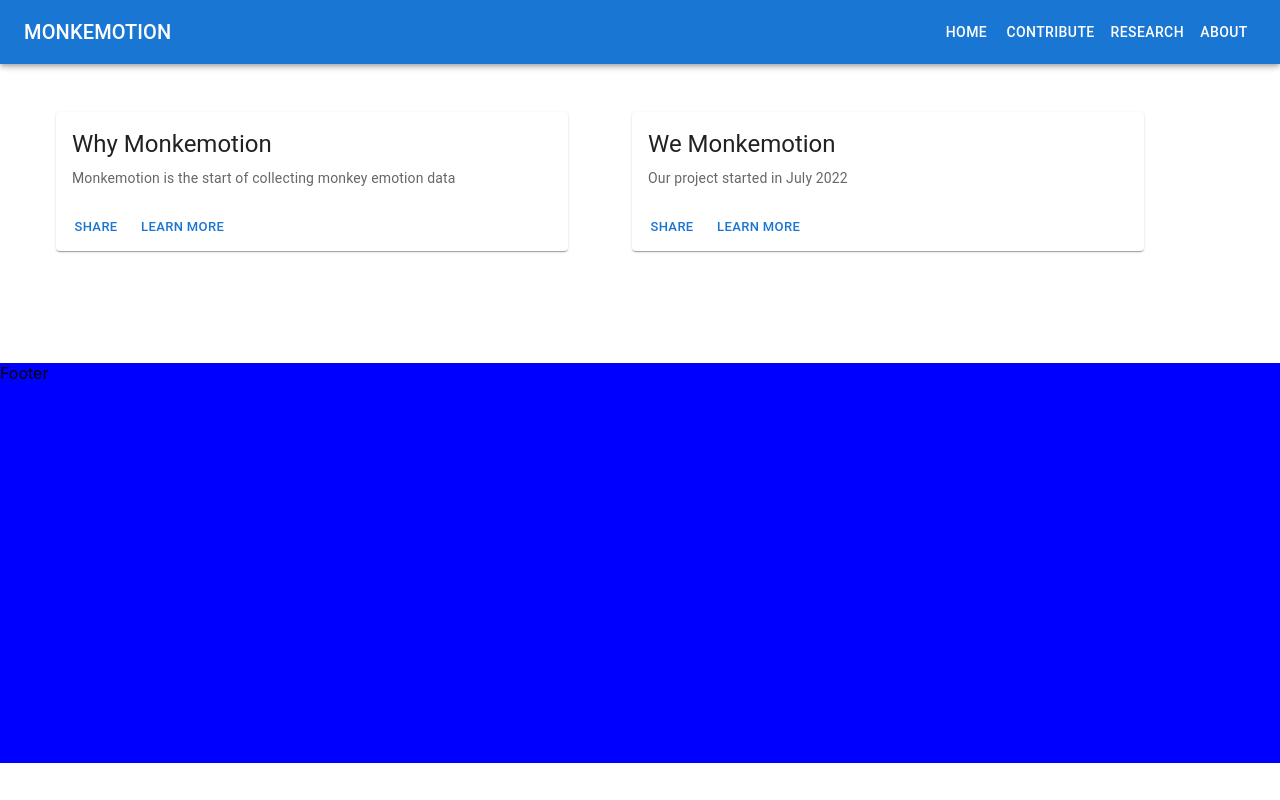
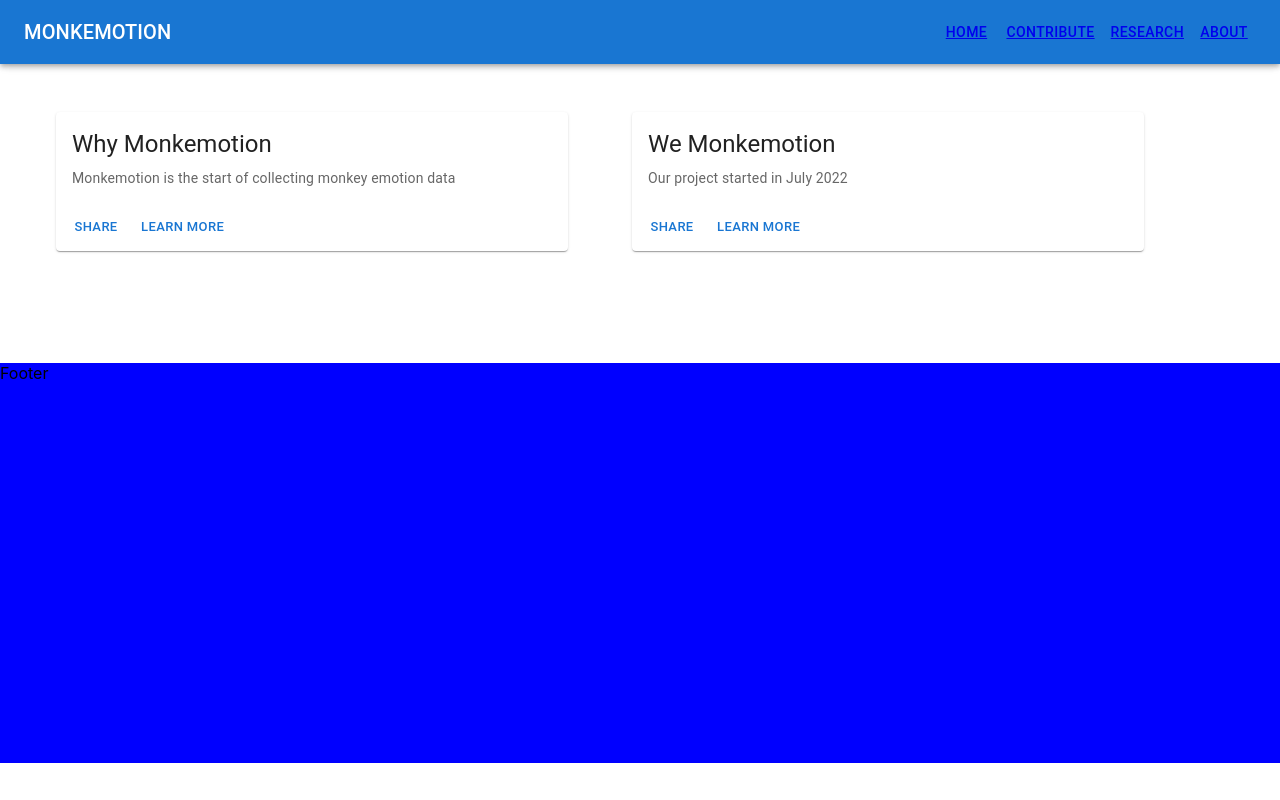
Before and after one commit to timkim0713/monkemotion, a React (Create React App) app: page / in a window 1280 px wide. Built offline with nearby package versions, Linux system fonts and the light colour scheme.

Commit message:
update navbar link

```diff
--- a/package.json
+++ b/package.json
@@ -12,6 +12,7 @@
     "@testing-library/user-event": "^13.5.0",
     "react": "^18.2.0",
     "react-dom": "^18.2.0",
+    "react-router-dom": "^6.3.0",
     "react-scripts": "5.0.1",
     "web-vitals": "^2.1.4"
   },
--- a/src/App.js
+++ b/src/App.js
@@ -2,13 +2,33 @@ import Navbar from "./Navbar.js"
 import Footer from "./Footer"
 import MainContent from "./MainContent"
 import { Container } from "@mui/system";
+import {
+  BrowserRouter,
+  Routes,
+  Route,
+} from "react-router-dom";
+
+import Home from "./pages/Home"
+import Contribute from "./pages/Contribute"
+import Research from "./pages/Research"
+import About from "./pages/About"
+
 
 function App() {
   return (
     <>
       <Navbar></Navbar>
       <Container sx={{ mt: 10, mb: 10 }}>
-        <MainContent></MainContent>
+
+        <Routes>
+          <Route path="/" element={<Home />} />
+          <Route path="research" element={<Research />} />
+          <Route path="contribute" element={<Contribute />} />
+          <Route path="about" element={<About />} />
+
+        </Routes>
+
+
       </Container>
       <Footer></Footer>
     </>
--- a/src/Navbar.js
+++ b/src/Navbar.js
@@ -14,9 +14,11 @@ import ListItem from '@mui/material/ListItem';
 import ListItemButton from '@mui/material/ListItemButton';
 import ListItemText from '@mui/material/ListItemText';
 
+import { Link } from "react-router-dom";
 
 const drawerWidth = 240;
 const navItems = ['Home', 'Contribute', 'Research', 'About'];
+const navItemsPath = ['', 'contribute', 'research', 'about'];
 
 
 function Navbar(props) {
@@ -33,7 +35,7 @@ function Navbar(props) {
     const drawer = (
         <Box onClick={handleDrawerToggle} sx={{ textAlign: 'center' }}>
             <Typography variant="h6" sx={{ my: 2 }}>
-                MUI
+                MONKEMOTION
             </Typography>
             <Divider />
             <List>
@@ -71,9 +73,9 @@ function Navbar(props) {
                         MONKEMOTION
                     </Typography>
                     <Box sx={{ display: { xs: 'none', sm: 'block' } }}>
-                        {navItems.map((item) => (
+                        {navItems.map((item, idx) => (
                             <Button key={item} sx={{ color: '#fff' }}>
-                                {item}
+                                <Link to={navItemsPath[idx]}>{item}</Link>
                             </Button>
                         ))}
                     </Box>
--- a/src/index.js
+++ b/src/index.js
@@ -2,10 +2,13 @@ import React from 'react';
 import ReactDOM from 'react-dom/client';
 import './index.css';
 import App from './App';
+import { BrowserRouter } from "react-router-dom";
 
 const root = ReactDOM.createRoot(document.getElementById('root'));
 root.render(
   <React.StrictMode>
-    <App />
+    <BrowserRouter>
+      <App />
+    </BrowserRouter>
   </React.StrictMode>
 );
--- a/src/pages/Home.js
+++ b/src/pages/Home.js
@@ -1,10 +1,10 @@
 import * as React from 'react';
 import Box from '@mui/material/Box';
-
+import MainContent from '../MainContent';
 function Home() {
     return (
         <Box>
-            <p>Home</p>
+            <MainContent></MainContent>
         </Box>
     );
 }
```
Also changed, not shown: 1 other file (tests, documents, lock files or other folders).
